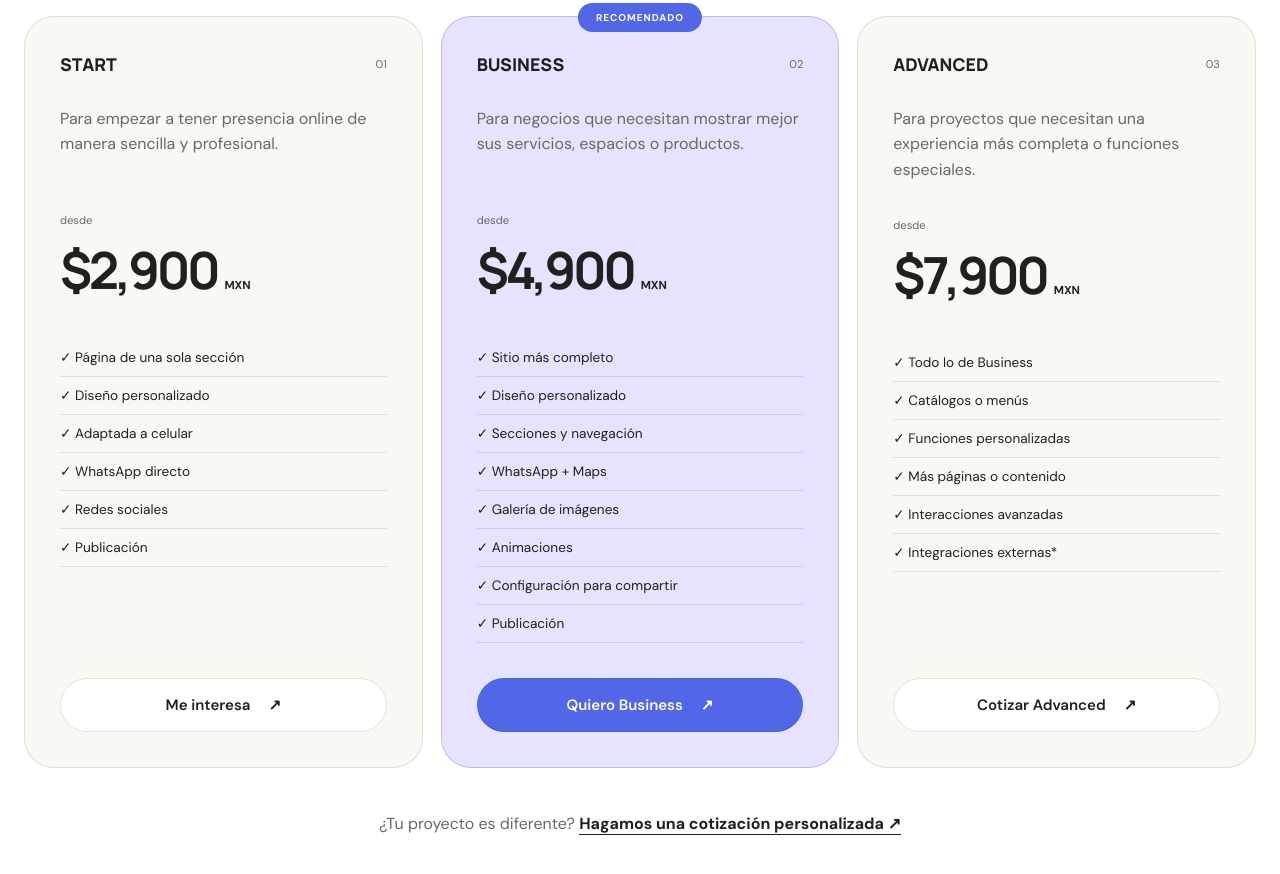
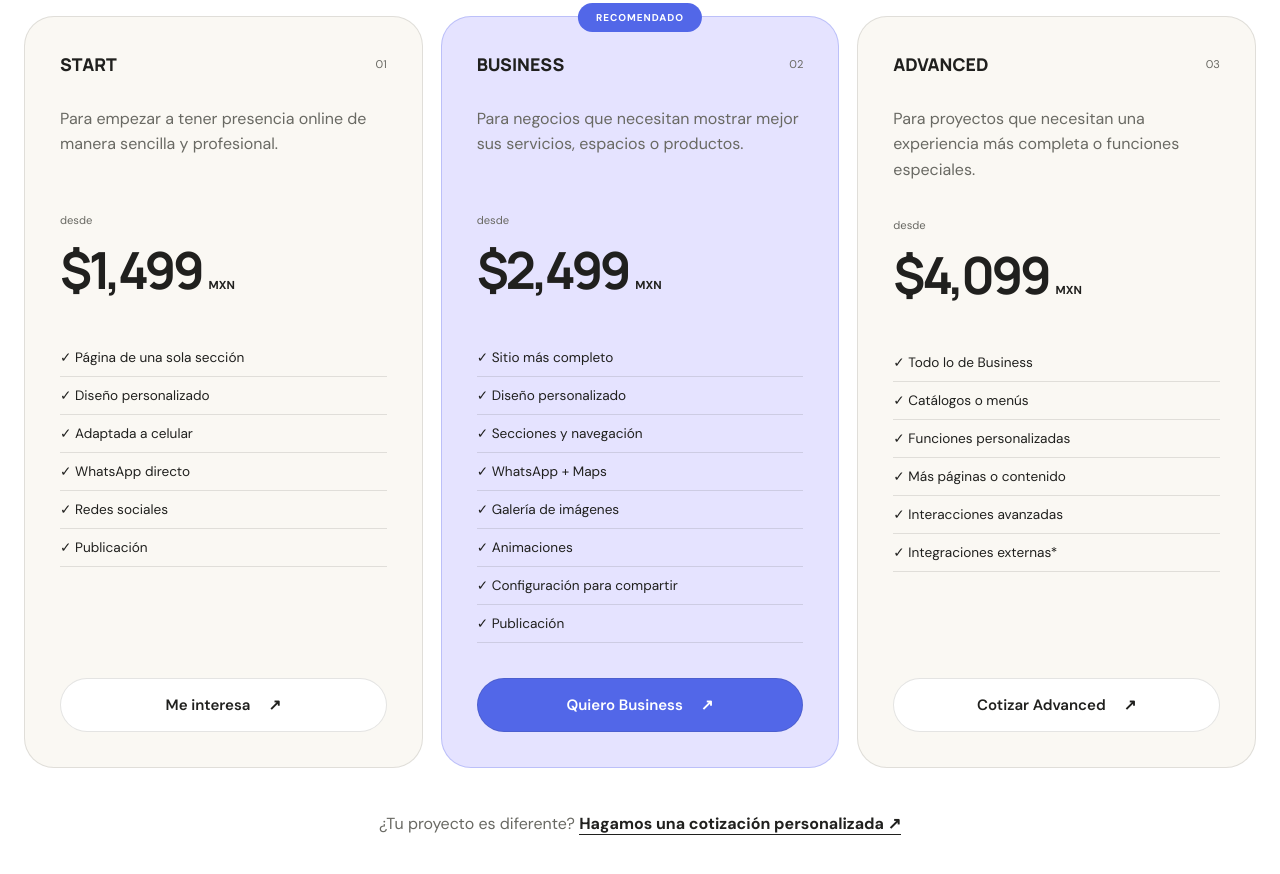
Before and after one commit to German-var/Mi-Pagina-Web, a plain HTML site: page index.html in a window 1280 px wide. Shown: the part 6365-7239 px from the top of the page. Drawn offline with Linux system fonts and the light colour scheme.

Commit message:
Update index.html

```diff
--- a/index.html
+++ b/index.html
@@ -1476,7 +1476,7 @@
               </span>
 
               <strong>
-                $2,900
+                $1,499
               </strong>
 
               <small>
@@ -1544,7 +1544,7 @@
               </span>
 
               <strong>
-                $4,900
+                $2,499
               </strong>
 
               <small>
@@ -1609,7 +1609,7 @@
               </span>
 
               <strong>
-                $7,900
+                $4,099
               </strong>
 
               <small>
```
